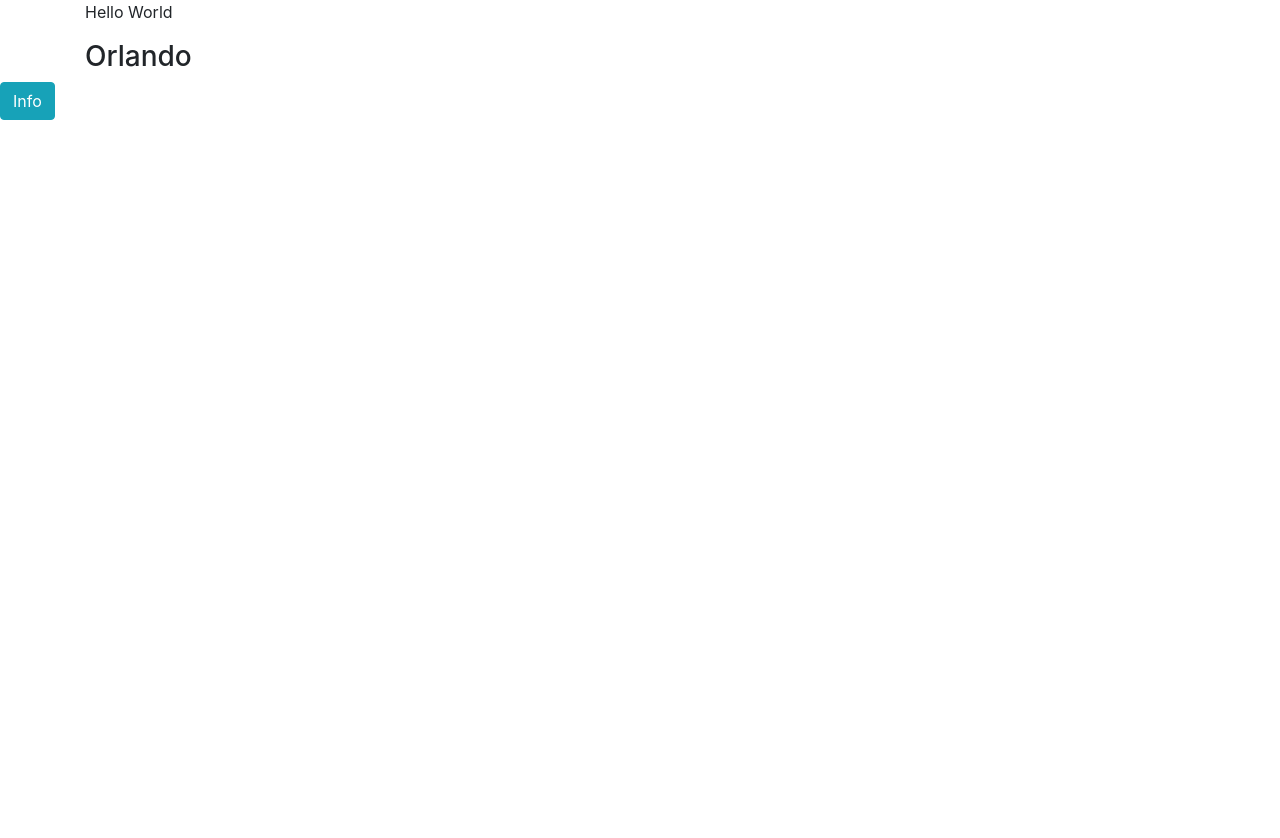
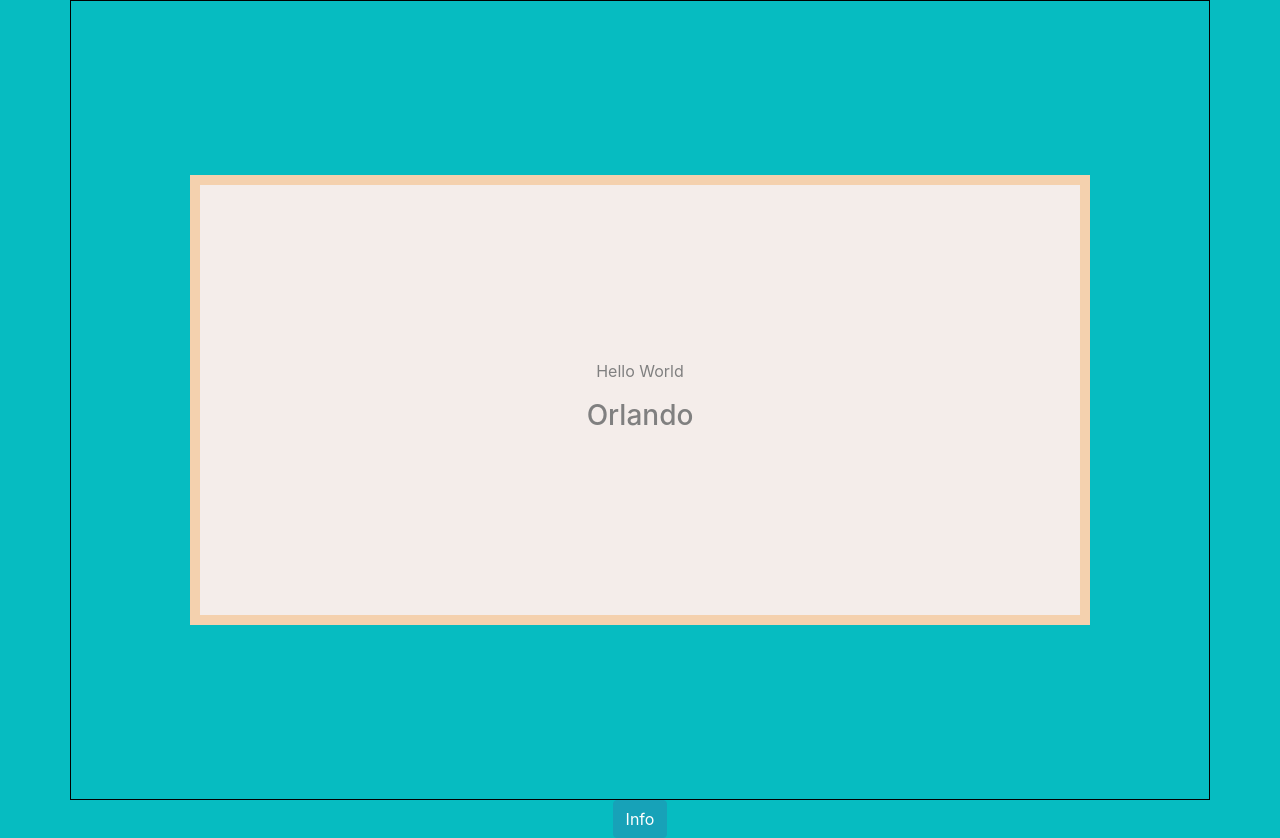
Before and after one commit to orlandoliddell/Random-Quote-Generator, a plain HTML site: page index.html in a window 1280 px wide. Before the commit the page ends 800 px from the top, so only its background shows below. Drawn offline with nearby package versions, Linux system fonts and the light colour scheme.

Commit message:
added css styles to body, container, and quotes.

```diff
--- a/index.html
+++ b/index.html
@@ -18,7 +18,7 @@
         </div>
     </div>
 
-    <div>
+    <div style="text-align: center;">
         <button onclick="generate()" type="button" class="btn btn-info">Info</button>
     </div>
     <script src="script.js"></script>
--- a/style.css
+++ b/style.css
@@ -0,0 +1,27 @@
+body{
+    background: #06bcc1;
+}
+
+.container{
+    border: 1px solid black;
+
+    width: 95%;
+    height: 100vh;
+    display: flex;
+}
+
+.quotes{
+    border: 1px solid black;
+
+     width: 900px;
+     height: 450px;
+     margin: auto;
+     display: flex;
+     flex-direction: column;
+     justify-content: center;
+     align-items: center;
+     padding: 0 50px;
+     color: grey;
+     background-color: #f4edea;
+     border: 10px solid #f4d1ae;
+}
```
